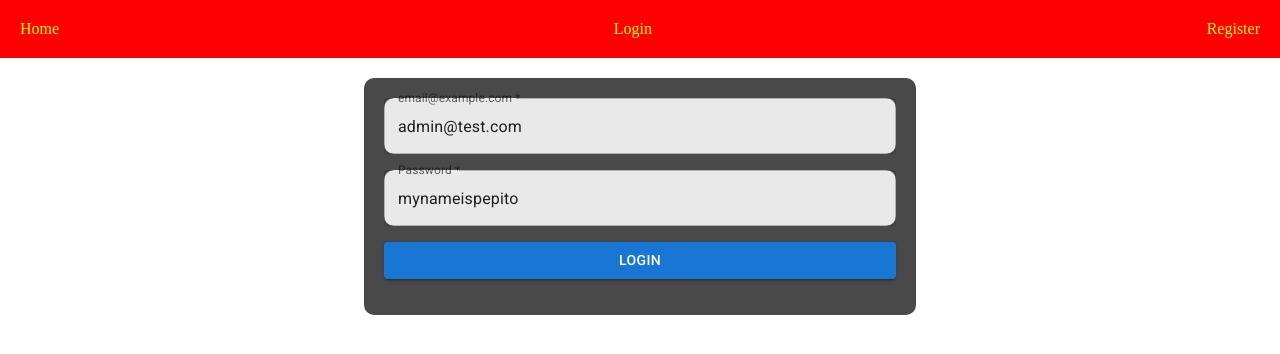
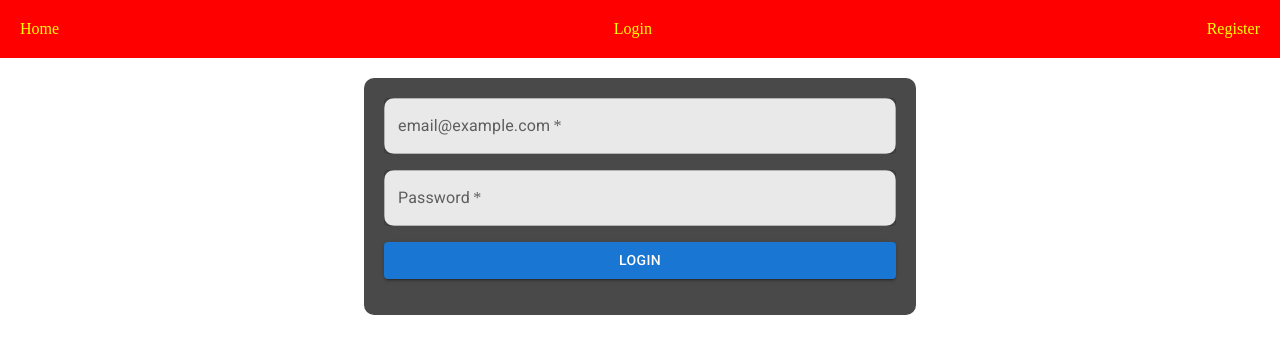
Before and after one commit to SrAlch/EDC-webApp, a React (Create React App) app in the folder frontend/: page /login in a window 1280 px wide. Shown: the top 354 px of the page. Built offline with nearby package versions, Linux system fonts and the light colour scheme.

Commit message:
small changes on login.tsx. Removed React strict mode

```diff
--- a/frontend/src/components/Login.tsx
+++ b/frontend/src/components/Login.tsx
@@ -76,7 +76,6 @@ const Login: React.FC = () => {
                             label="email@example.com"
                             variant="outlined"
                             name="email"
-                            defaultValue="admin@test.com"
                             sx={{ bgcolor: '#e9e9e9', borderRadius: '10px'}}
                             onChange={handleInput}/>
 
@@ -85,8 +84,7 @@ const Login: React.FC = () => {
                             label="Password"
                             variant="outlined"
                             name="password"
-                            //type="password"
-                            defaultValue="mynameispepito"
+                            type="password"
                             sx={{ bgcolor: '#e9e9e9', borderRadius: '10px'}}
                             onChange={handleInput}/>
 
--- a/frontend/src/index.tsx
+++ b/frontend/src/index.tsx
@@ -6,7 +6,5 @@ const container = document.getElementById('root');
 const root = createRoot(container!);
 
 root.render(
-    <React.StrictMode>
       <App />
-    </React.StrictMode>
   );
```
